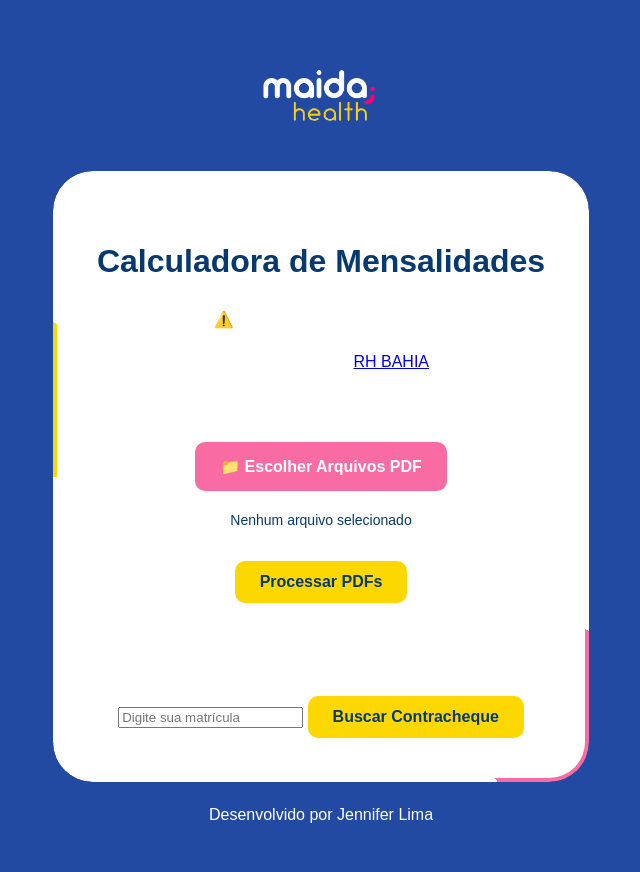
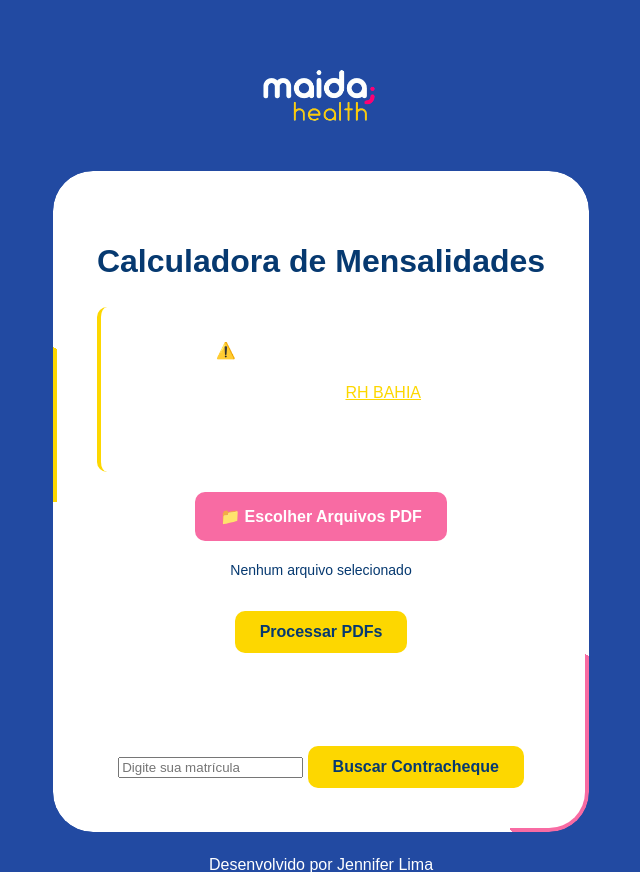
Before and after one commit to JennyGD1/ExtratorTeste, a Flask app: page / in a window 1280 px wide. Shown: the top 872 px of the page, without its empty margins (319-959 px from the left). Before the commit the page ends 823 px from the top, so only its background shows below. Run offline with Flask 3, Linux system fonts and the light colour scheme; parts of the project's set-up code (start-up, migrations or seed data) failed here and were passed over.

Commit message:
Update index.css

```diff
--- a/static/css/index.css
+++ b/static/css/index.css
@@ -129,3 +129,26 @@
   margin-right: 8px;
   vertical-align: middle;
 }
+
+.info-box {
+  background-color: rgba(255, 255, 255, 0.1);
+  border-radius: 10px;
+  padding: 15px;
+  margin: 20px 0;
+  border-left: 4px solid var(--maida-amarelo);
+  color: var(--branco); /* Adicionei cor do texto para contraste */
+}
+
+.info-box ol {
+  padding-left: 20px;
+  margin: 10px 0 0 0;
+}
+
+.info-box a {
+  color: var(--maida-amarelo);
+  text-decoration: underline;
+}
+
+.info-box a:hover {
+  opacity: 0.8;
+}
```
